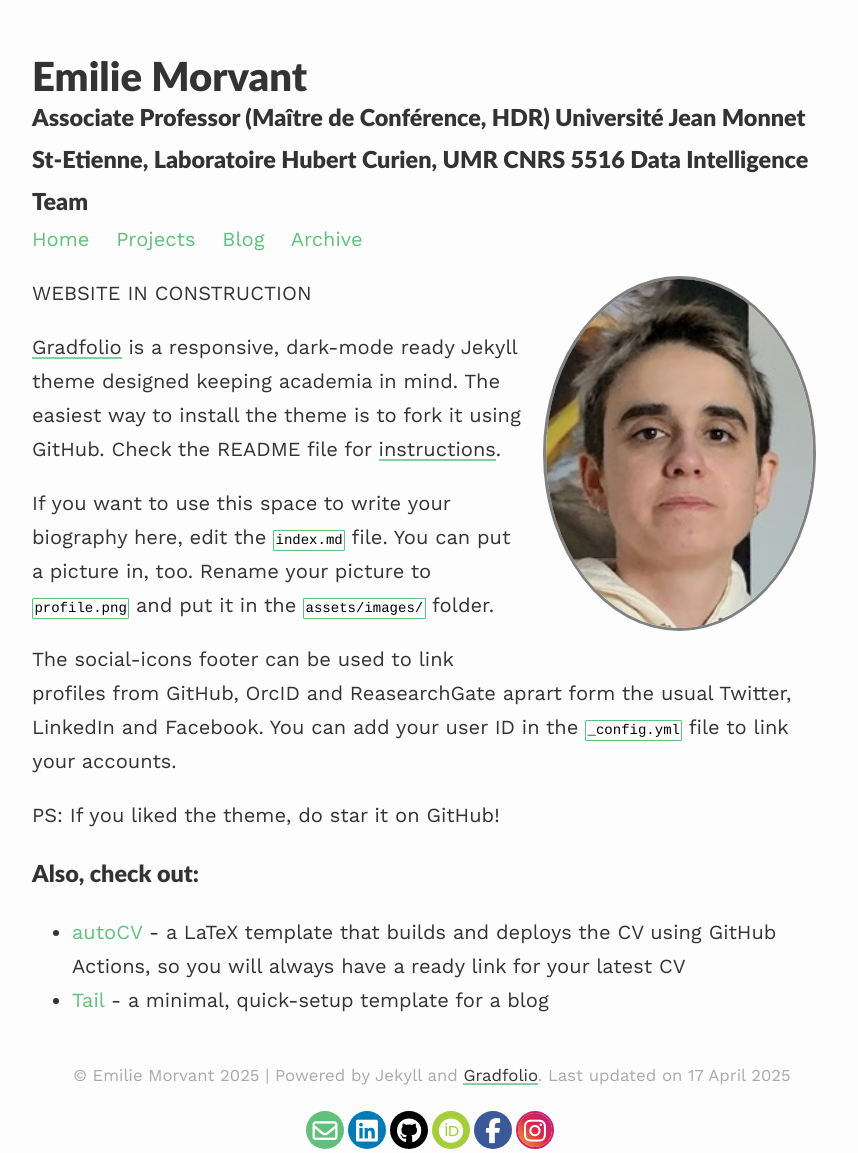
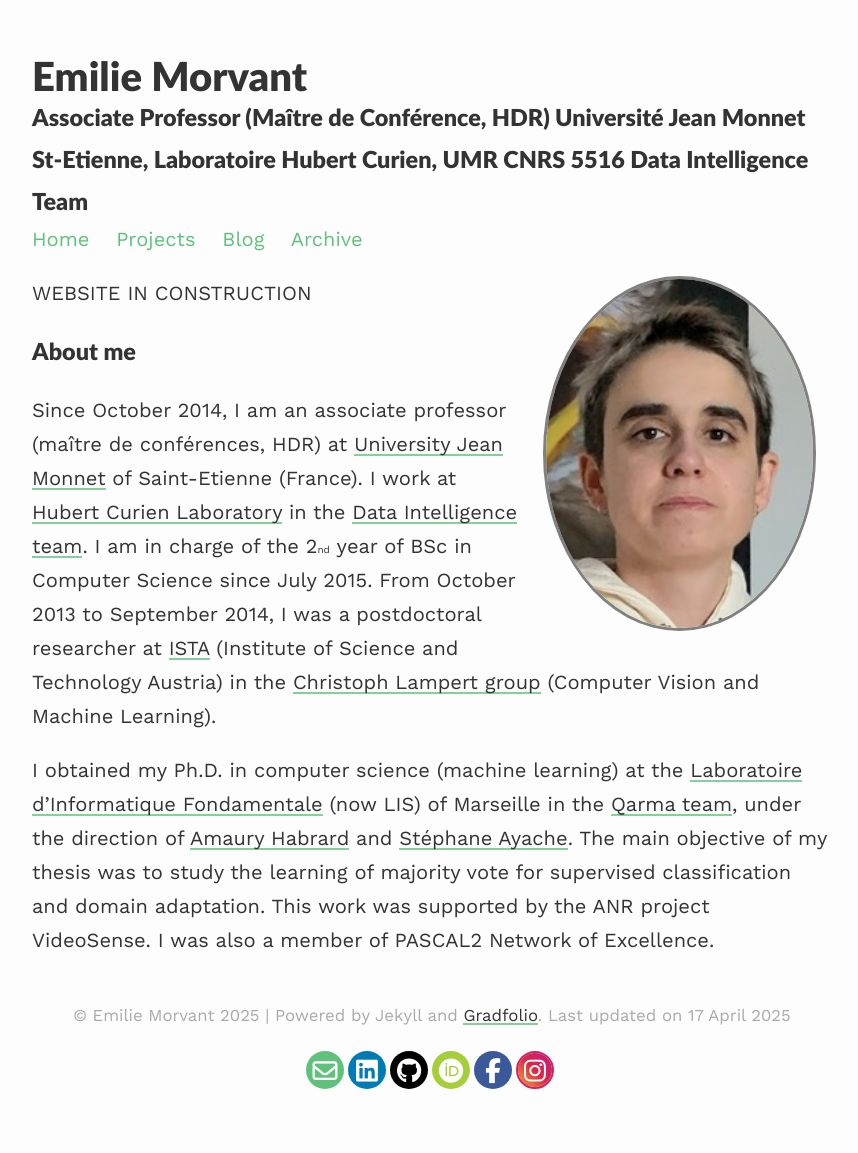
Before and after one commit to emorvant/emorvant.github.io, a Jekyll site: the page built from index.md, in a window 1280 px wide. Shown: the whole page, without its empty margins (208-1066 px from the left). Built offline with Jekyll 4.4.1, drawn with Linux system fonts in a browser that asks for light colours; after the commit the page ends 1093 px from its top, so only the background shows below that.

Commit message:
About me

```diff
--- a/index.md
+++ b/index.md
@@ -9,15 +9,9 @@ published: true
 
 WEBSITE IN CONSTRUCTION
 
-[Gradfolio](https://github.com/jitinnair1/gradfolio){:target="_blank"} is a responsive, dark-mode ready Jekyll theme designed keeping academia in mind. The easiest way to install the theme is to fork it using GitHub. Check the README file for [instructions](https://github.com/jitinnair1/gradfolio#installation){:target="_blank"}.
+### About me
 
-If you want to use this space to write your biography here, edit the `index.md` file. You can put a picture in, too. Rename your picture to `profile.png` and put it in the `assets/images/` folder.
+Since October 2014, I am an associate professor (maître de conférences, HDR) at [University Jean Monnet](https://portail.univ-st-etienne.fr){:target="_blank"} of Saint-Etienne (France).
+I work at [Hubert Curien Laboratory](http://laboratoirehubertcurien.fr){:target="_blank"} in the [Data Intelligence team](https://laboratoirehubertcurien.univ-st-etienne.fr/en/teams/data-intelligence.html){:target="_blank"}. I am in charge of the 2<FONT size="1">nd</FONT> year of BSc in Computer Science since July 2015. From October 2013 to September 2014, I was a postdoctoral researcher at [ISTA](https://ist.ac.at/){:target="_blank"} (Institute of Science and Technology Austria) in the [Christoph Lampert group](http://pub.ist.ac.at/~chl/){:target="_blank"} (Computer Vision and Machine Learning).
 
-The social-icons footer can be used to link profiles from GitHub, OrcID and ReasearchGate aprart form the usual Twitter, LinkedIn and Facebook. You can add your user ID in the `_config.yml` file to link your accounts.
-
-PS: If you liked the theme, do star it on GitHub!
-
-### Also, check out:
-
-- [autoCV](https://github.com/jitinnair1/autocv) - a LaTeX template that builds and deploys the CV using GitHub Actions, so you will always have a ready link for your latest CV
-- [Tail](https://github.com/jitinnair1/tail) - a minimal, quick-setup template for a blog
+I obtained my Ph.D. in computer science (machine learning) at the [Laboratoire d'Informatique Fondamentale](https://www.lis-lab.fr){:target='_blank'} (now LIS) of Marseille in the [Qarma team](https://qarma.lis-lab.fr){:target="_blank"}, under the direction of [Amaury Habrard](https://perso.univ-st-etienne.fr/habrarda/){:target='_blank'} and [Stéphane Ayache](https://stephane-ayache.pedaweb.univ-amu.fr/wordpress/){:target='_blank'}. The main objective of my thesis was to study the learning of majority vote for supervised classification and domain adaptation. This work was supported by the ANR project VideoSense. I was also a member of PASCAL2 Network of Excellence.
```
